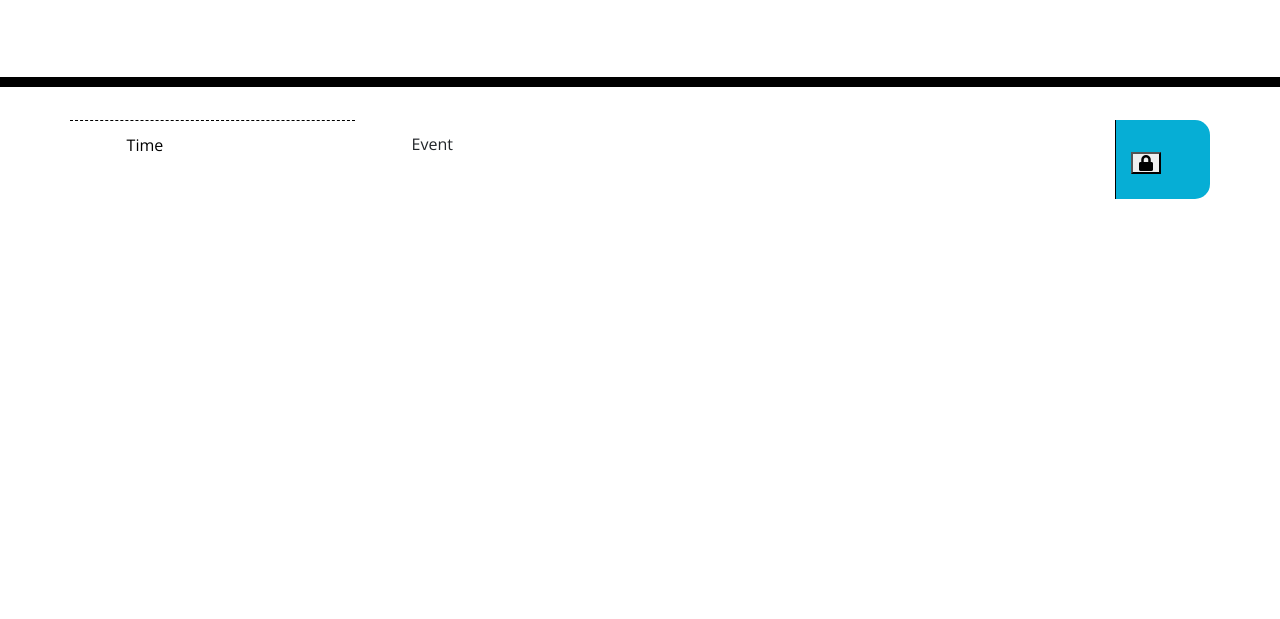
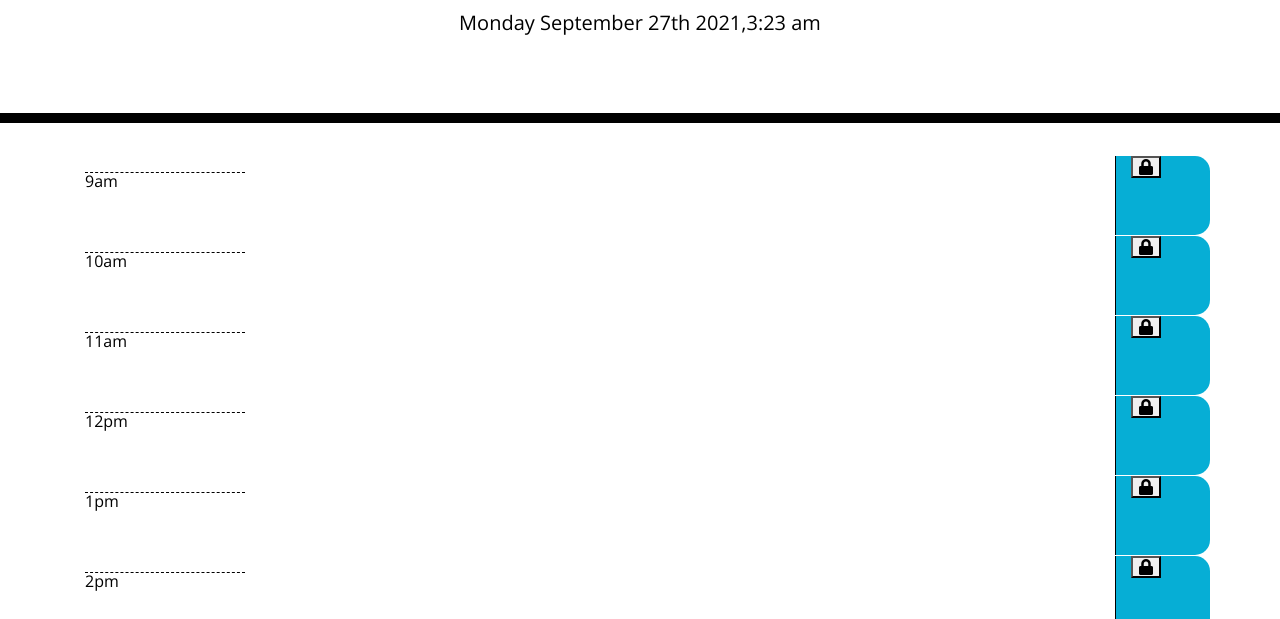
Before and after one commit to chl850405/work-day-scheduler, a plain HTML site: page index.html in a window 1280 px wide. Shown: the part 181-800 px from the top of the page. Drawn offline with nearby package versions, Linux system fonts and the light colour scheme.

Commit message:
local storage and time stamps

```diff
--- a/assets/js/script.js
+++ b/assets/js/script.js
@@ -1,26 +1,39 @@
-var currentDate = 'nowformat'
+var currentDate = 'now + format'
 var format = 'MM-DD-YYYY';
 var now = moment();
 console.log(currentDate)
 
+
+
 $("#currentDay").text(moment().format('dddd MMMM Do YYYY,h:mm a'));
 
-// $('document').ready(function() {
-//     //Defines Current Moment
-// var now = moment();
-// //Defines current Date
-// var currentDate = moment().format("MM/DD/YYYY");
+$('document').ready(function() {
+    // //saves task to local storage
+    var schedule = JSON.parse(localStorage.getItem('schedule'));
+    localStorage.setItem('schedule', JSON.stringify(schedule));
 
 
-//     if (currentDate < now){
-//         $(document).css('past');
-//         console.log(currentDate)
-//     }
-    // for (let i = 9; i < 9; i++) {
-    //     //Row
-    //     var row = $(`div data-time=[i] id='${i}' class="row"`);
-    //     //Time Column
-    //     var time = $('<div class="col-sm2"> <p class="hour">' + formatAmPm[i] + '<p>')
+    //creates 9 rows
+    for (let i = 9; i < 18; i++) {
+        // //Row
+        var row = $('<div class="row"></div>');
+        //Time Column
+        var time = $('<div class="col-sm-2"> <p class="hour">' + formatAMPM(i) + '</p>');
+        // var time = $('<div class="col-sm-2 hour"></div>');
+        //Event
+        var task = $('<div class="col-sm-9 textarea"><div>');
 
-    // }
-// });
+        var save = $('<div class="col-sm-1 saveBtn"><button class=""><i class="fas fa-lock"></i></button></div>');
+
+
+        row.append(time, task, save);
+        $(".container").append(row);
+    }
+    //creates time stamp
+    function formatAMPM(hours) {
+        var ampm = hours >= 12 ? 'pm' : 'am';
+        hours = hours % 12;
+        hours = hours ? hours : 12;
+        return hours + ampm;
+    }
+});
--- a/index.html
+++ b/index.html
@@ -30,22 +30,12 @@
     </header>
       <!-- Timeblocks go here -->
       <div class="container">
-        <div class="row">
-          <div class="col-sm-3 hour">
-          Time
-          </div>
-          <div class="col-sm-8 textarea">
-          Event
-          </div>
-          <div class="col-sm-1 saveBtn">
-          <button class=""><i class="fas fa-lock"></i></button>
-          </div>
-        </div>
+
       </div>
 
     <script src="https://code.jquery.com/jquery-3.4.1.min.js"></script>
     <script src="https://cdnjs.cloudflare.com/ajax/libs/moment.js/2.24.0/moment.min.js"></script>
-    <script src="./assets/js/script.js" type="script"></script>
+    <script src="./assets/js/script.js"></script>
 
   </body>
 </html>
```
